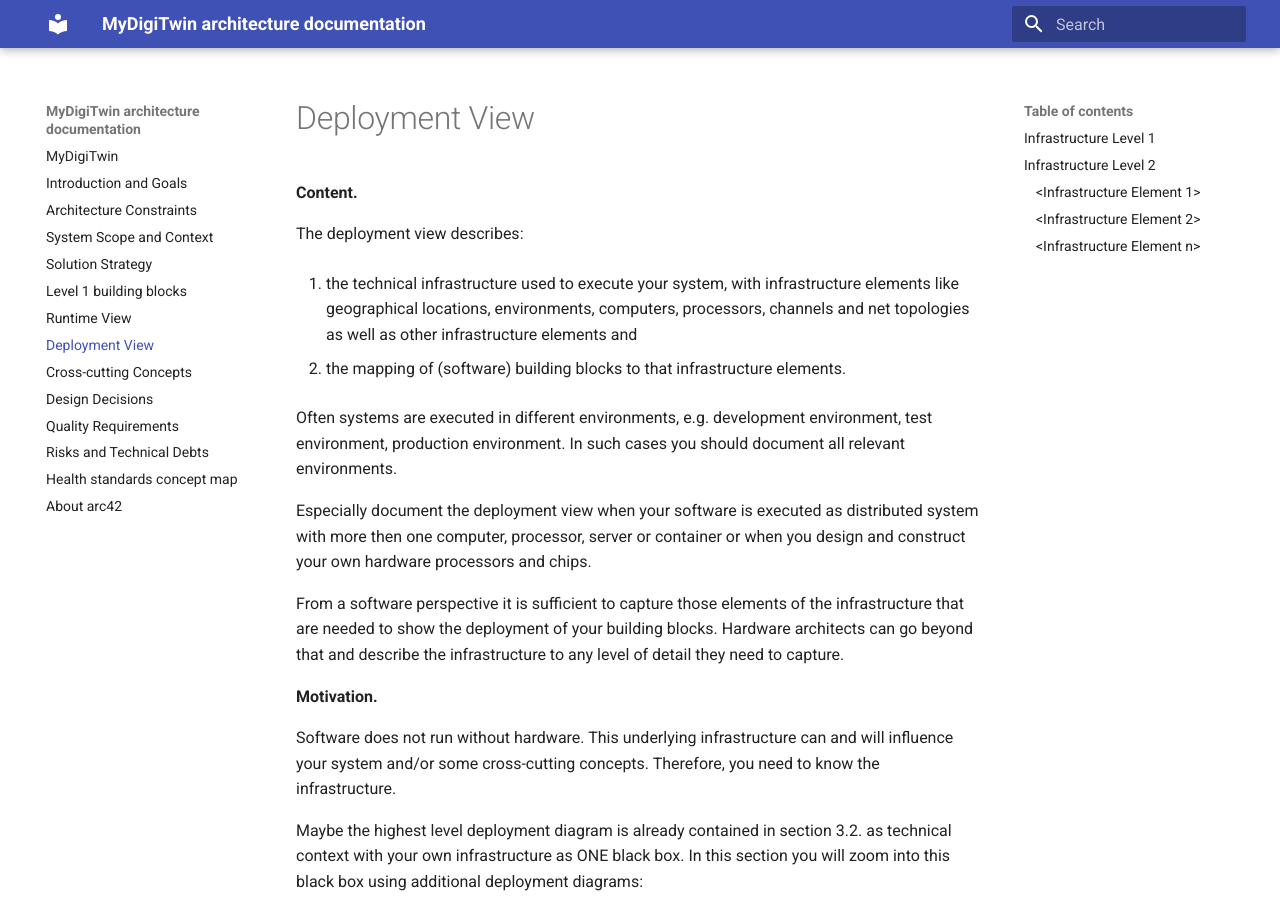
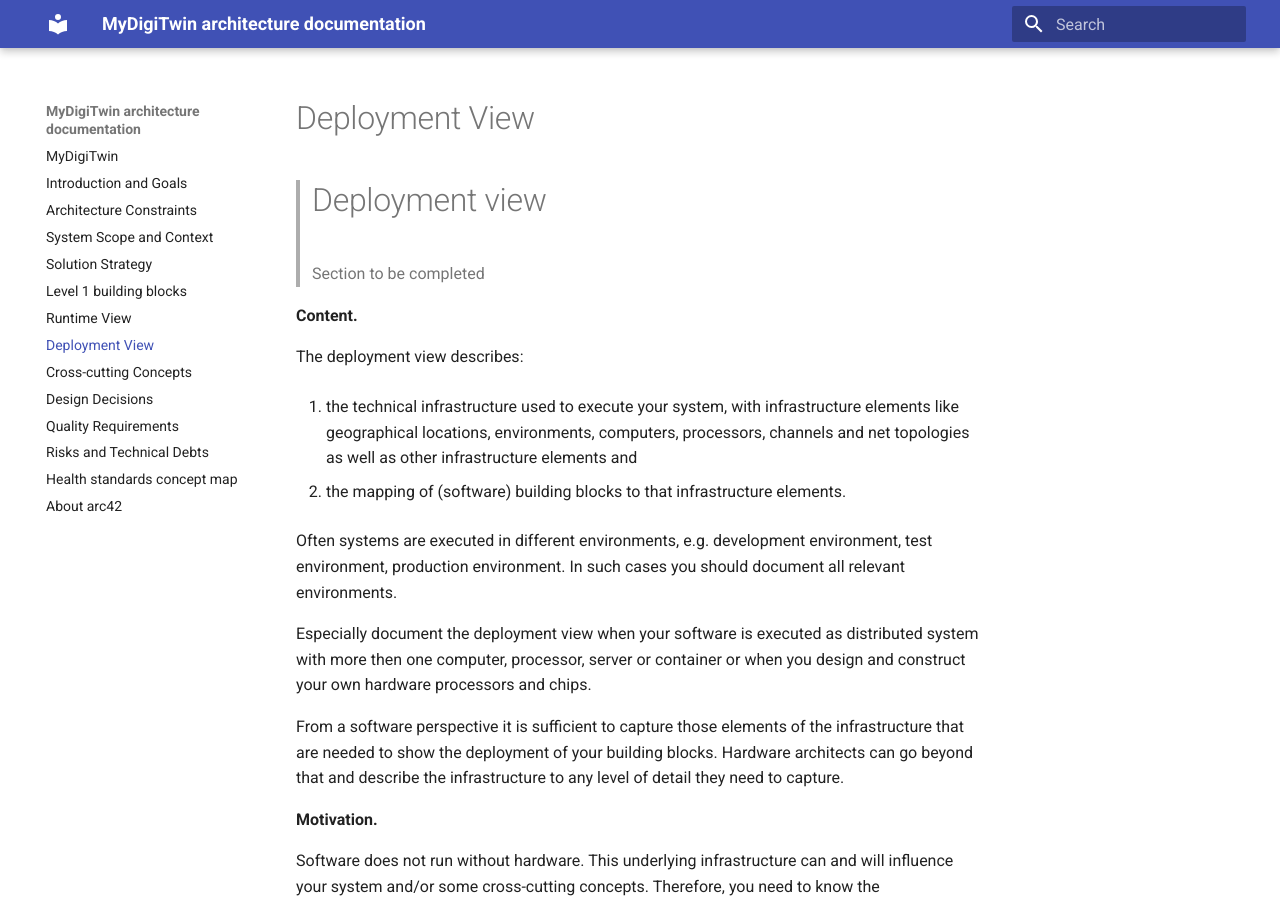
Before and after one commit to MyDigiTwinNL/MyDigiTwin-architecture-documentation, an MkDocs documentation site: the page built from docs/07.Deployment View.md, in a window 1280 px wide and 900 px high. Built offline with MkDocs 1.6.1 and Material for MkDocs 9.7.7, drawn with Linux system fonts in a browser that asks for light colours.

```diff
--- a/docs/07.Deployment View.md
+++ b/docs/07.Deployment View.md
@@ -1,5 +1,9 @@
 Deployment View
 ===============
+
+> # Deployment view
+>
+> Section to be completed
 
 **Content.**
 
```
Also changed, not shown: docs/02.Architecture Constraints.md (+4 -0 lines).
